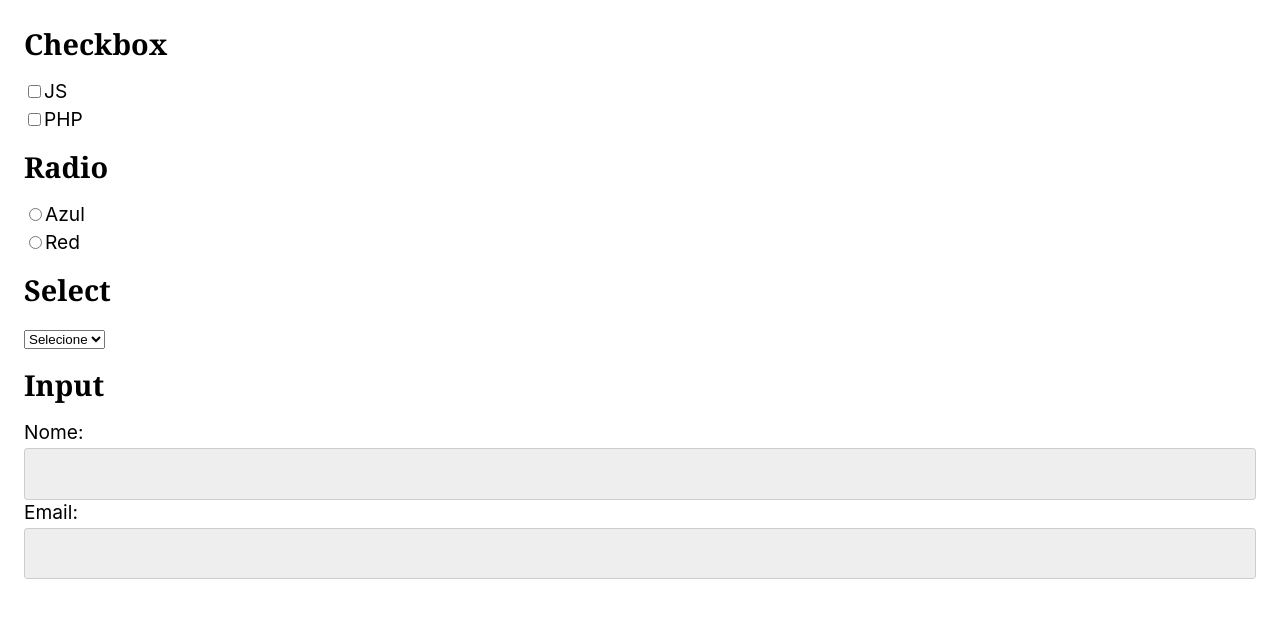
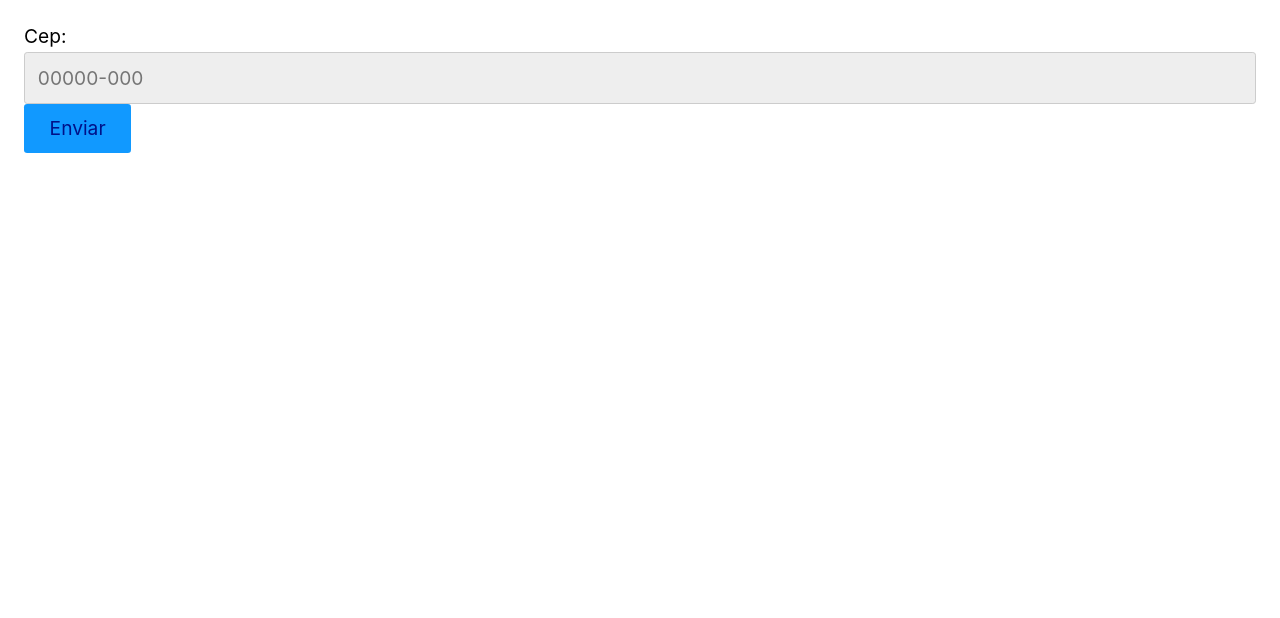
Before and after one commit to niltonxp/react-origamid, a React (Create React App) app: page / in a window 1280 px wide. Shown: the top 618 px of the page. Built offline with nearby package versions, Linux system fonts and the light colour scheme.

Commit message:
Validação de Input

```diff
--- a/src/App.js
+++ b/src/App.js
@@ -1,44 +1,53 @@
 import React, { useState } from "react";
-import Checkbox from "./Form/Checkbox";
 import Input from "./Form/Input";
-import Radio from "./Form/Radio";
-import Select from "./Form/Select";
 
 const App = () => {
-  const [name, setName] = useState("");
-  const [email, setEmail] = useState("");
-  const [product, setProduct] = useState("");
-  const [cor, setCor] = useState("");
-  const [languages, setLanguages] = useState([]);
+  const [cep, setCep] = useState("");
+  const [error, setError] = useState(null);
+
+  function validateCep(value) {
+    if (value.length === 0) {
+      setError("Preencha um valor!");
+      return false;
+    } else if (!/^\d{5}-?\d{3}$/.test(value)) {
+      setError("Preencha um Cep válido!");
+      return false;
+    } else {
+      setError(null);
+      return true;
+    }
+  }
+
+  function handleSubmit(e) {
+    e.preventDefault();
+    if (validateCep(cep)) {
+      console.log("Enviar");
+    } else {
+      console.log("Não enviar");
+    }
+  }
+
+  function handleBlur({ target }) {
+    validateCep(target.value);
+  }
+
+  function handleChange({ target }) {
+    if (error) validateCep(target.value);
+    setCep(target.value);
+  }
 
   return (
-    <form>
-      <h2>Checkbox</h2>
-      <Checkbox
-        options={["JS", "PHP"]}
-        value={languages}
-        setValue={setLanguages}
+    <form onSubmit={handleSubmit}>
+      <Input
+        id="cep"
+        label="Cep"
+        placeholder="00000-000"
+        value={cep}
+        onChange={handleChange}
+        onBlur={handleBlur}
       />
-
-      <h2>Radio</h2>
-      <Radio options={["Azul", "Red"]} value={cor} setValue={setCor} />
-
-      <h2>Select</h2>
-      <Select
-        options={["teste", "teste1"]}
-        value={product}
-        setValue={setProduct}
-      />
-
-      <h2>Input</h2>
-      <Input id="name" label="Nome" value={name} setValue={setName} />
-      <Input
-        id="email"
-        label="Email"
-        type="email"
-        value={email}
-        setValue={setEmail}
-      />
+      {error && <p>{error}</p>}
+      <button>Enviar</button>
     </form>
   );
 };
--- a/src/Form/Input.js
+++ b/src/Form/Input.js
@@ -1,7 +1,7 @@
 import React from "react";
 
 function Input(props) {
-  const { id, label, type, value, setValue, ...rest } = props;
+  const { id, label, type, value, onChange, ...rest } = props;
 
   return (
     <>
@@ -12,7 +12,7 @@
         name={id}
         type={type || "text"}
         value={value}
-        onChange={({ target }) => setValue(target.value)}
+        onChange={onChange}
       />
     </>
   );
```
